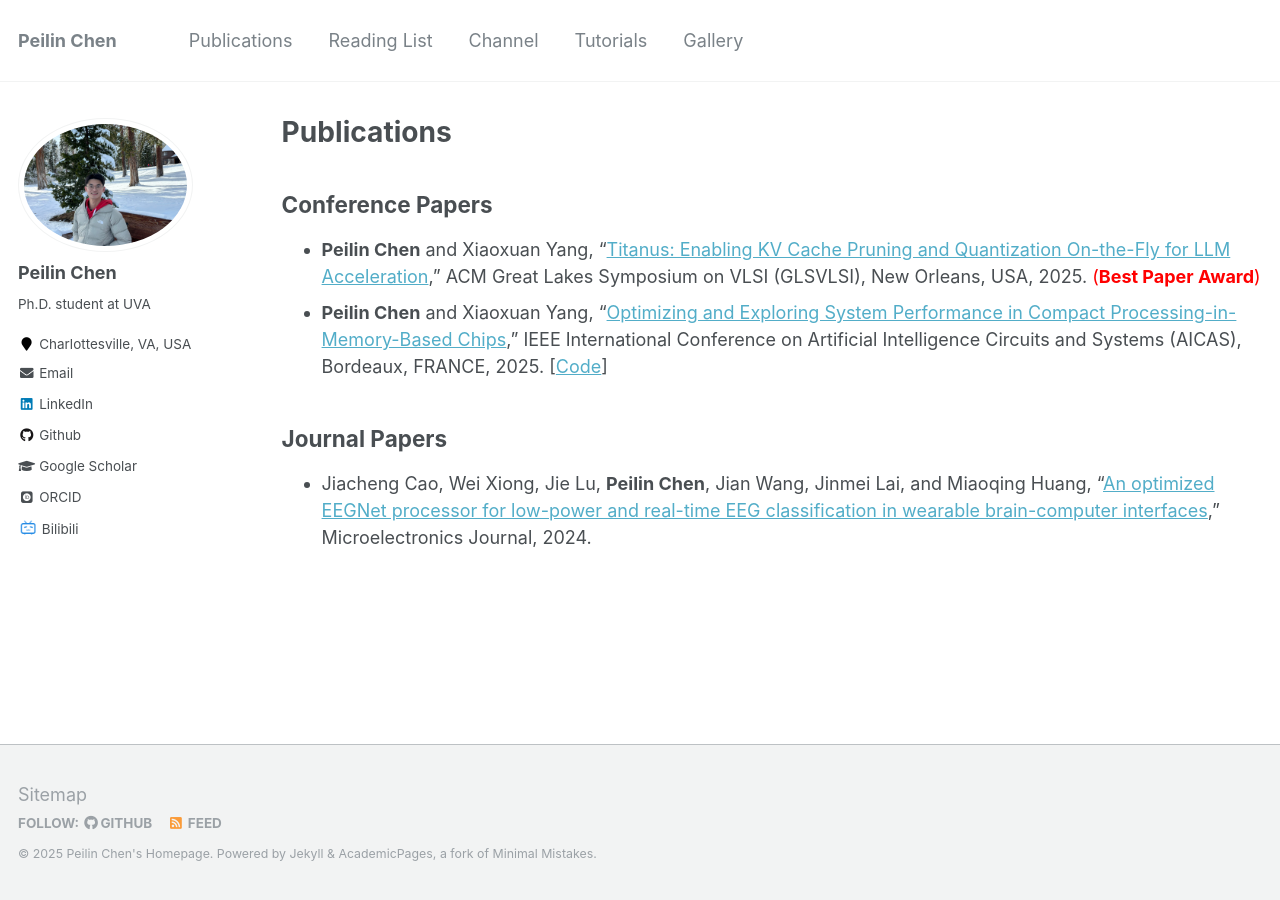
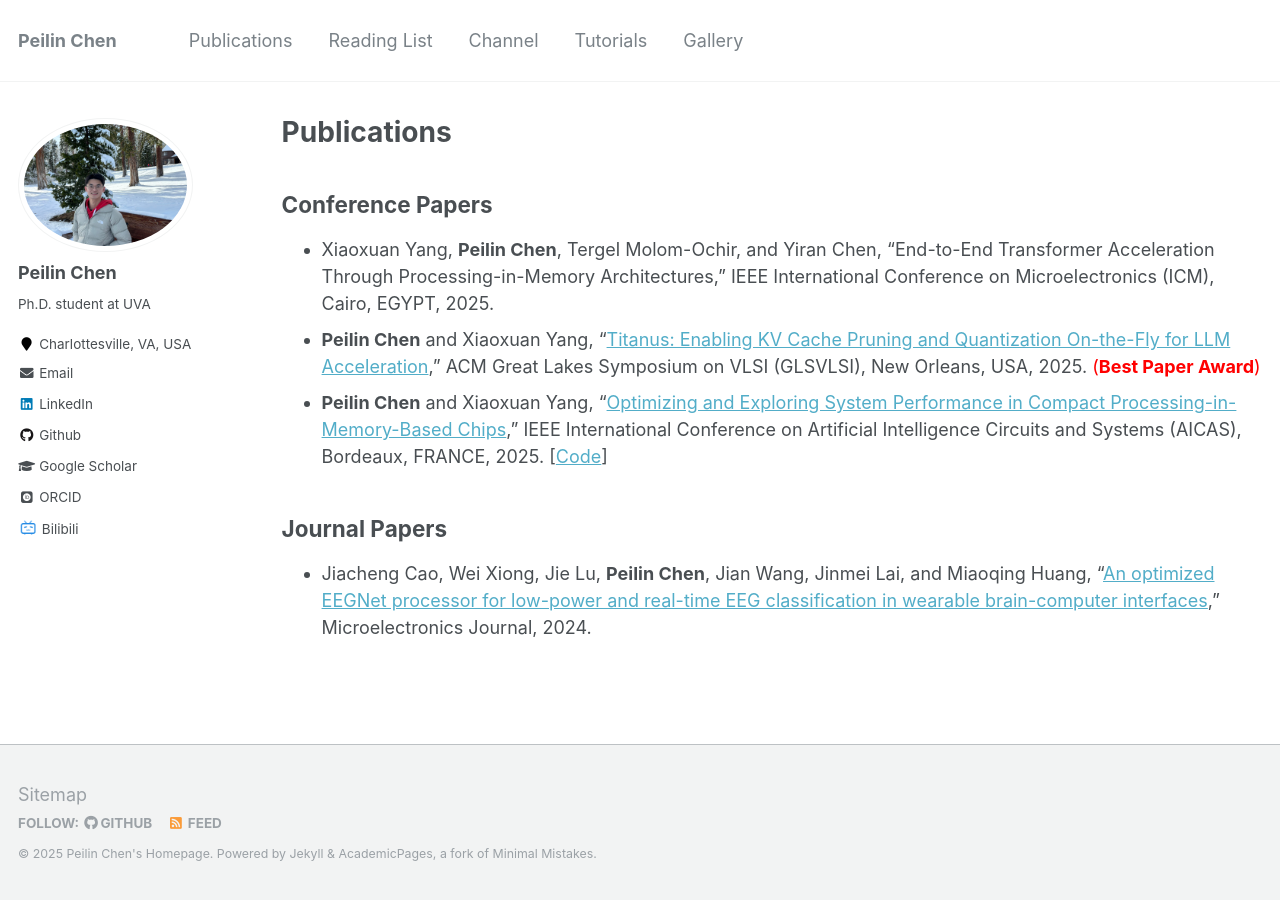
Before and after one commit to peilin-chen/peilin-chen.github.io, a Jekyll site: the page built from _pages/publications.md, in a window 1280 px wide. Built offline with Jekyll 4.4.1, drawn with Linux system fonts in a browser that asks for light colours; some web fonts are replaced.

Commit message:
Add conference paper details to publications

```diff
--- a/_pages/publications.md
+++ b/_pages/publications.md
@@ -7,6 +7,7 @@ author_profile: true
 
 ## Conference Papers
 
+* Xiaoxuan Yang, **Peilin Chen**, Tergel Molom-Ochir, and Yiran Chen, "End-to-End Transformer Acceleration Through Processing-in-Memory Architectures," IEEE International Conference on Microelectronics (ICM), Cairo, EGYPT, 2025.
 * **Peilin Chen** and Xiaoxuan Yang, "[Titanus: Enabling KV Cache Pruning and Quantization On-the-Fly for LLM Acceleration](https://arxiv.org/abs/2505.17787)," ACM Great Lakes Symposium on VLSI (GLSVLSI), New Orleans, USA, 2025. <span style="color: red;">(**Best Paper Award**)</span>
 * **Peilin Chen** and Xiaoxuan Yang, "[Optimizing and Exploring System Performance in Compact Processing-in-Memory-Based Chips](https://arxiv.org/abs/2502.21259)," IEEE International Conference on Artificial Intelligence Circuits and Systems (AICAS), Bordeaux, FRANCE, 2025. [[Code](https://github.com/peilin-chen/Compact-PIM-based-Design)]
 
```
